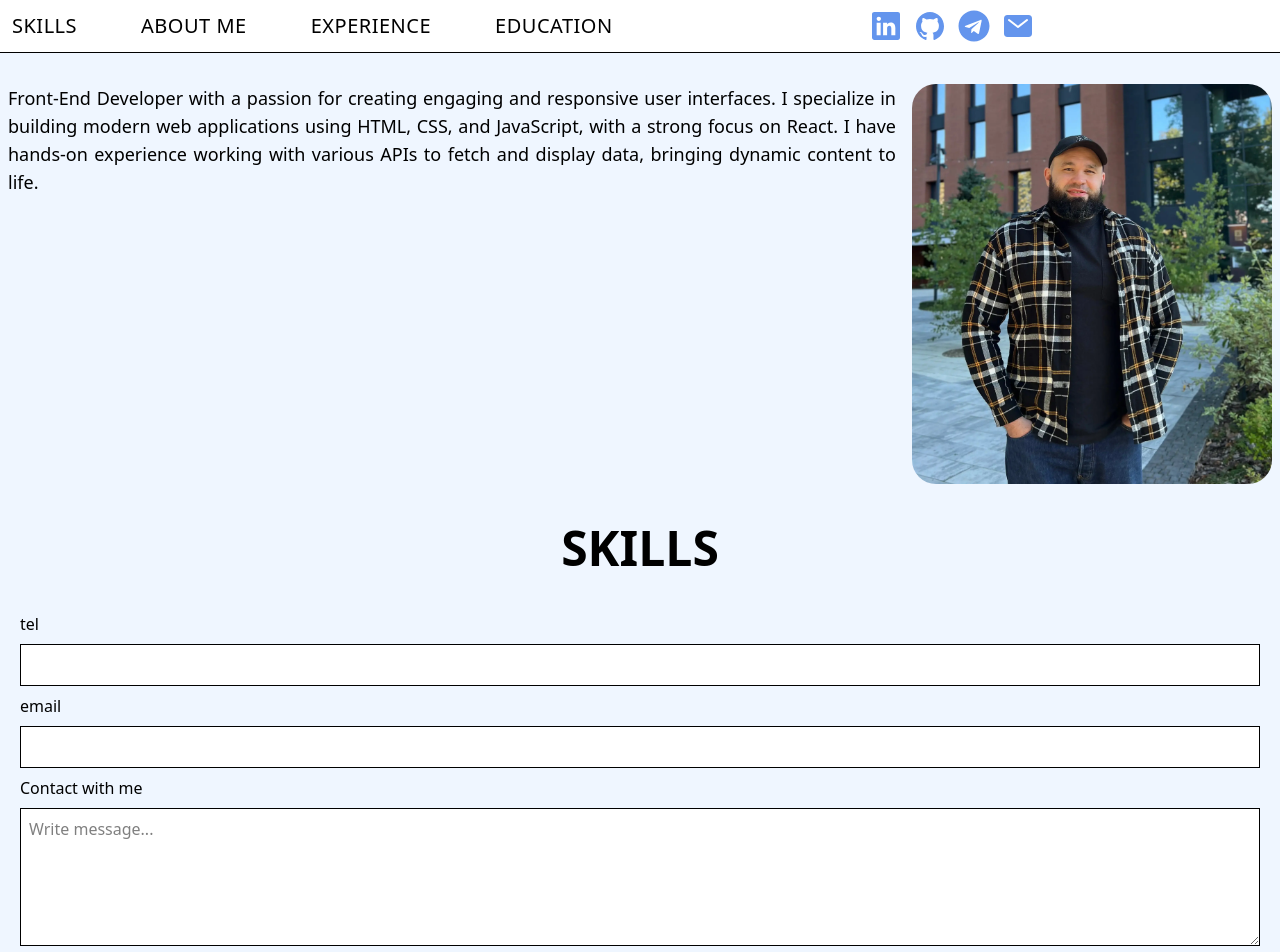
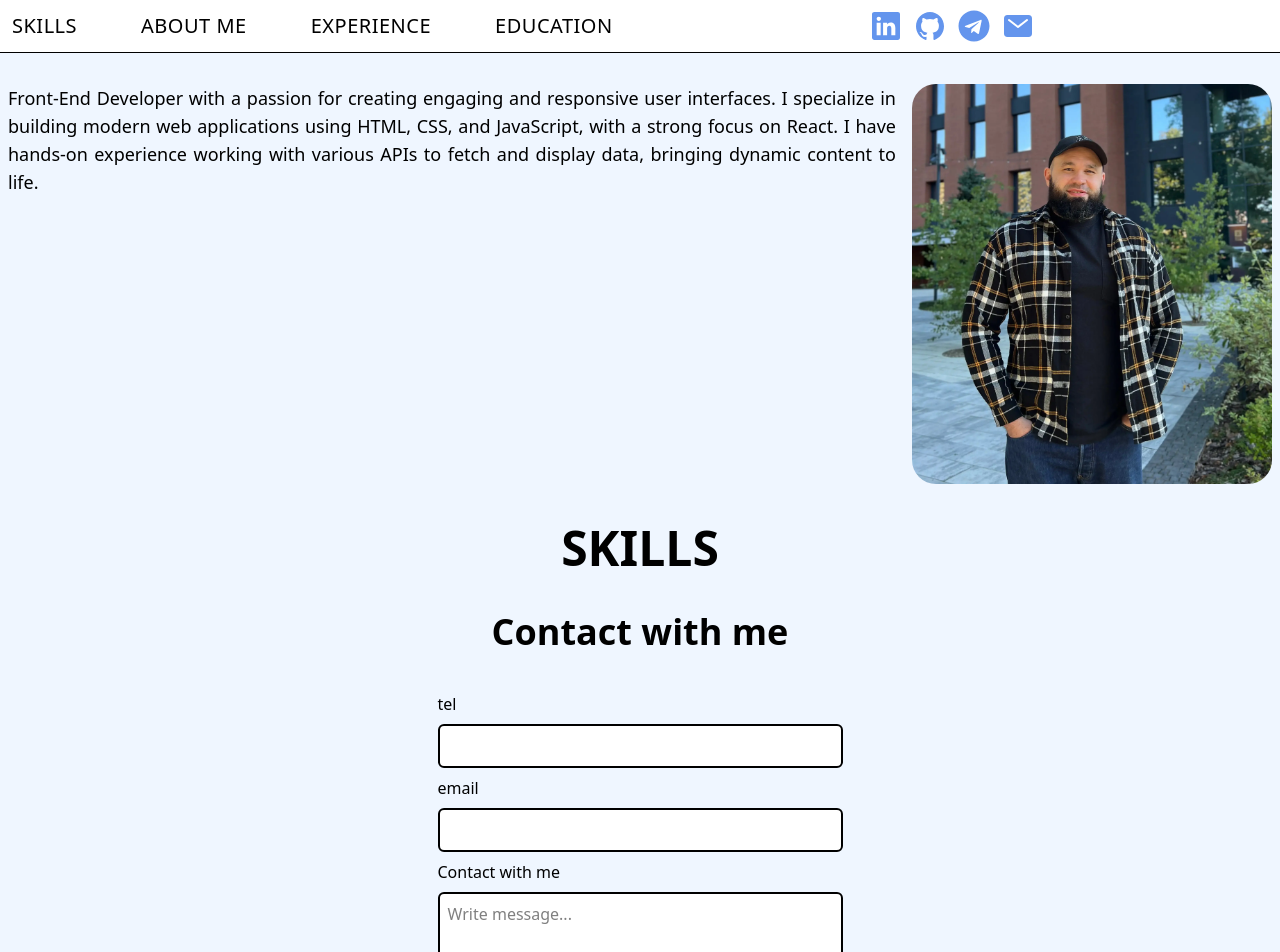
Before and after one commit to codescriptman/portfolio, a React (Vite) app: page /skills in a window 1280 px wide. Shown: the top 952 px of the page. Built offline with nearby package versions, Linux system fonts and the light colour scheme.

Commit message:
test inputs

```diff
--- a/src/assets/Contact/Contact.jsx
+++ b/src/assets/Contact/Contact.jsx
@@ -45,32 +45,51 @@ const Contact = (props) => {
         console.error(error);
       });
     e.target.reset();
+    setBtnDisabled(true);
   };
   return (
     <section className="bg-blue-50">
-      <div className="container m-auto  pt-10 pl-5 pr-5  pb-5">
-        <form className="flex flex-col gap-2" onSubmit={handleSubmit}>
-          <label htmlFor="tel">tel</label>
+      <div className="container m-auto  pt-10 pl-5 pr-5  pb-5  lg:flex lg:flex-col lg:items-center  ">
+        <h3 className="mb-10 text-4xl font-extrabold">Contact with me</h3>
+        <form
+          className="flex flex-col gap-2 p-0 lg:items-center lg:w-fit lg:h-fit "
+          onSubmit={handleSubmit}>
+          <label className="self-start" htmlFor="tel">
+            tel
+          </label>
           <input
             onInput={handleTel}
-            className="border p-2 bg-white"
-            type="number"
+            className=" border-2 border-black p-2 bg-white rounded-md
+             appearance-none
+             focus:outline-none focus:shadow-none focus:ring-0 focus:border-blue-900
+             transition lg:w-full"
+            type="tel"
             name="tel"
             id="tel"
           />
-          <label htmlFor="email">email</label>
+          <label className="self-start" htmlFor="email">
+            email
+          </label>
           <input
             onInput={handleEmail}
-            className="border p-2 bg-white"
+            className="border-2 border-black p-2 bg-white rounded-md
+             appearance-none
+             focus:outline-none focus:shadow-none focus:ring-0 focus:border-blue-900
+             transition lg:w-full"
             type="email"
             name="email"
             id="email"
           />
 
-          <label htmlFor="message">Contact with me</label>
+          <label className="self-start" htmlFor="message">
+            Contact with me
+          </label>
           <textarea
             onInput={handleMessage}
-            className="border p-2 bg-white"
+            className="border-2 border-black p-2 bg-white rounded-md
+             appearance-none
+             focus:outline-none focus:shadow-none focus:ring-0 focus:border-blue-900
+             transition lg:w-full resize-none"
             id="message"
             name="message"
             rows="5"
@@ -80,7 +99,7 @@ const Contact = (props) => {
             disabled={btnDisabled}
             type="submit"
             className={
-              "uppercase border font-bold bg-blue-300 active:bg-blue-500 disabled:bg-gray-300 disabled:text-gray-600"
+              "w-20 p-2 uppercase rounded-2xl font-bold bg-blue-400 active:bg-blue-600 disabled:bg-gray-300 disabled:text-gray-600 transition duration-200"
             }>
             send
           </button>
--- a/src/assets/Header/Header.jsx
+++ b/src/assets/Header/Header.jsx
@@ -19,7 +19,7 @@ const Header = (props) => {
   };
 
   return (
-    <header className="border-b-1 border-black fixed top-0 left-0 bg-white w-full">
+    <header className="border-b-1 border-black fixed top-0 left-0 bg-white w-full z-10">
       <div className="container flex md:m-auto">
         {isMobile && <BurgerMenu handle={handle} />}
         {isMobile && (
```
